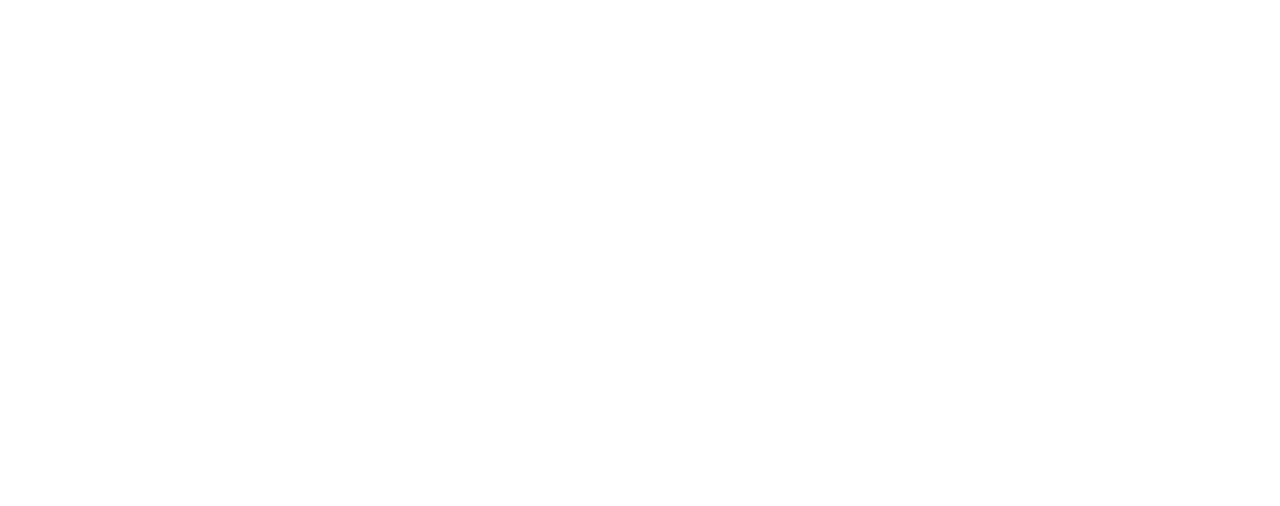
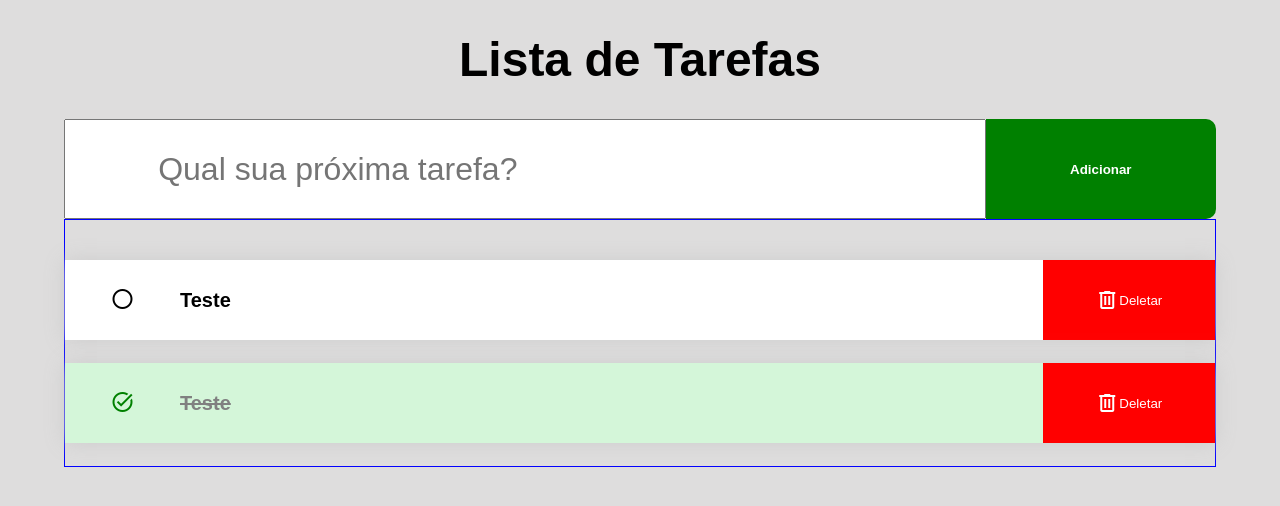
Before and after one commit to Alvarosig/JsTraining, a plain HTML site: page todolist/index.html in a window 1280 px wide. Drawn offline with nearby package versions, Linux system fonts and the light colour scheme.

Commit message:
Finalizado layout da todo-list com estilização

```diff
--- a/todolist/css/style.css
+++ b/todolist/css/style.css
@@ -0,0 +1,106 @@
+* {
+    box-sizing: border-box;
+}
+
+body {
+    padding: 0;
+    margin: 0;
+    font-family: Arial, Helvetica, sans-serif;
+    background-color: #dedddd;
+}
+
+h1 {
+    text-align: center;
+    font-size: 3rem;
+}
+
+header {
+    display: flex;
+    flex-direction: row;
+    flex-wrap: wrap;
+    align-items: center;
+    width: 90%;
+    margin: auto;
+}
+
+input {
+    height: 100px;
+    font-size: 2rem;
+    width: 80%;
+    padding-left: 8%;
+}
+
+button.add {
+    width: 20%;
+    cursor: pointer;
+    background-color: green;
+    color: white;
+    font-weight: bold;
+    border: none;
+    height: 100px;
+    border-top-right-radius: 10px;
+    border-bottom-right-radius: 10px;
+}
+
+main {
+    display: flex;
+    flex-wrap: wrap;
+    width: 90%;
+    margin: auto;
+    border: 1px solid blue;
+    padding-top: 40px;
+}
+
+.item {
+    display: flex;
+    flex-wrap: wrap;
+    justify-content: center;
+    align-items: center;
+    background-color: white;
+    height: 80px;
+    width: 100%;
+    box-shadow: 0 0 20px #ccc;
+    margin-bottom: 2%;
+}
+
+.item.clicado {
+    background-color: #d4f6d9;
+}
+
+.item.clicado .item-nome {
+    text-decoration: line-through;
+    color: grey;
+}
+
+.item-icone {
+    width: 10%;
+    text-align: center;
+    font-size: 2rem;
+}
+
+.item-nome {
+    width: 75%;
+    font-size: 20px;
+    font-weight: bold;
+}
+
+.item-botao {
+    width: 15%;
+    align-items: center;
+}
+
+.delete {
+    display: flex;
+    align-items: center;
+    justify-content: center;
+    background-color: red;
+    color: white;
+    border: none;
+    height: 80px;
+    width: 100%;
+    cursor: pointer;
+}
+
+.material-symbols-outlined.task-alt-icon {
+    color: green;
+}
--- a/todolist/index.html
+++ b/todolist/index.html
@@ -4,11 +4,60 @@
 <head>
     <meta charset="UTF-8">
     <meta name="viewport" content="width=device-width, initial-scale=1.0">
+    <link rel="stylesheet" href="/todolist/css/style.css">
+    <link rel="stylesheet"
+        href="https://fonts.googleapis.com/css2?family=Material+Symbols+Outlined:opsz,wght,FILL,GRAD@20..48,100..700,0..1,-50..200" />
     <title>To-do List</title>
-    <link rel="stylesheet" href="/todolist/css/style.css">
 </head>
 
 <body>
+
+    <h1>Lista de Tarefas</h1>
+
+    <header>
+        <input type="text" id="tarefa" placeholder="Qual sua próxima tarefa?">
+        <button class="add">Adicionar</button>
+    </header>
+
+    <main id="areaLista">
+        <div class="item">
+            <div class="item-icone">
+                <span class="material-symbols-outlined">
+                    circle
+                </span>
+            </div>
+            <div class="item-nome">
+                Teste
+            </div>
+            <div class="item-botao">
+                <button class="delete">
+                    <span class="material-symbols-outlined">
+                        delete
+                    </span>
+                    Deletar
+                </button>
+            </div>
+        </div>
+
+        <div class="item clicado">
+            <div class="item-icone">
+                <span class="material-symbols-outlined task-alt-icon">
+                    task_alt
+                </span>
+            </div>
+            <div class="item-nome">
+                Teste
+            </div>
+            <div class="item-botao">
+                <button class="delete">
+                    <span class="material-symbols-outlined">
+                        delete
+                    </span>
+                    Deletar
+                </button>
+            </div>
+        </div>
+    </main>
 
     <script src="/todolist/js/app.js"></script>
 </body>
```
